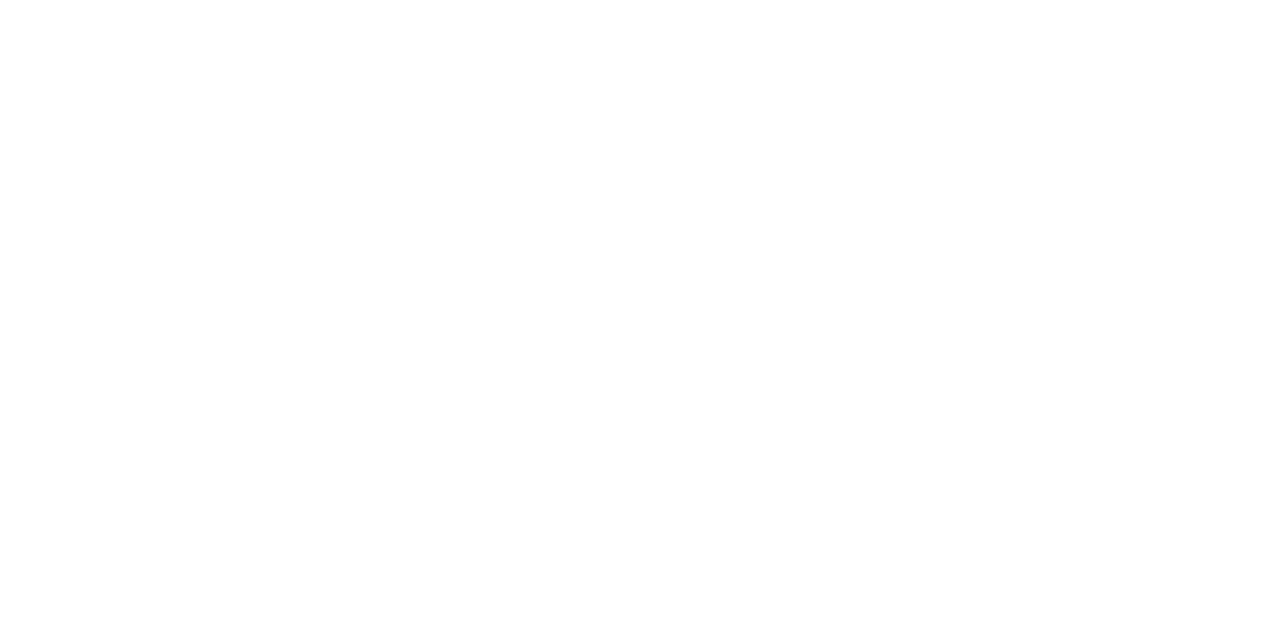
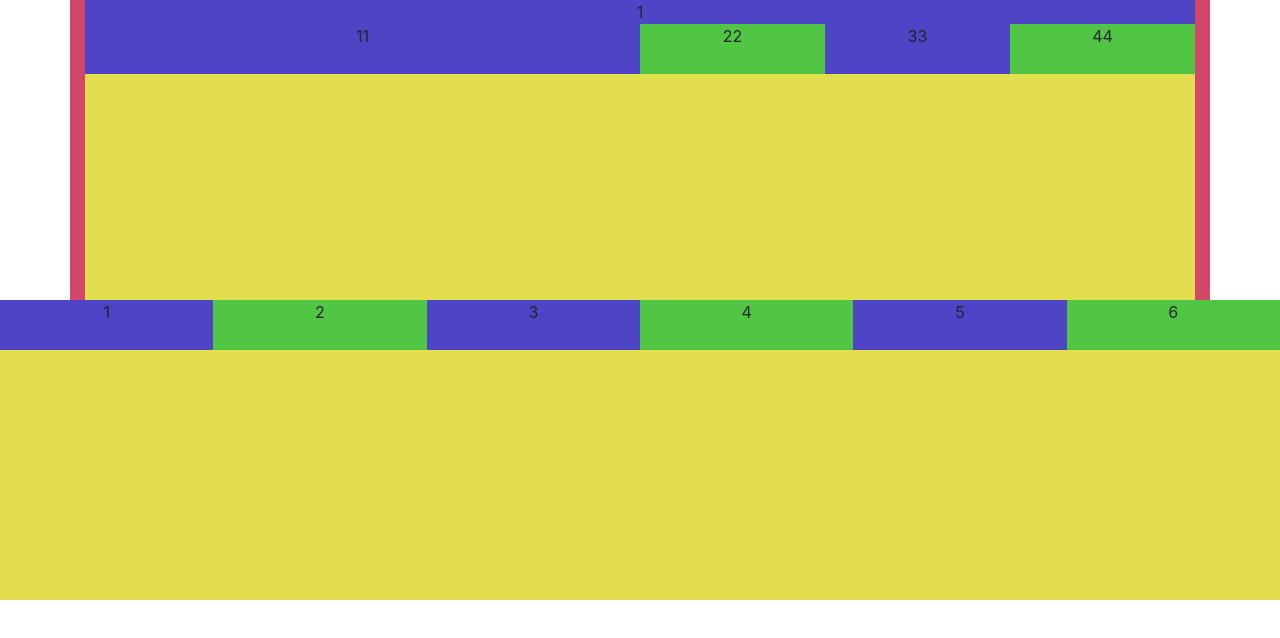
Before and after one commit to Tienam123/bootstrap-practice, a plain HTML site: page index.html in a window 1280 px wide. Drawn offline with nearby package versions, Linux system fonts and the light colour scheme.

Commit message:
Practice with row and cols

```diff
--- a/index.html
+++ b/index.html
@@ -1,10 +1,42 @@
-<!DOCTYPE html>
+<!doctype html>
 <html lang="en">
 <head>
     <meta charset="UTF-8">
-    <title>Title</title>
+    <meta name="viewport"
+          content="width=device-width, user-scalable=no, initial-scale=1.0, maximum-scale=1.0, minimum-scale=1.0">
+    <meta http-equiv="X-UA-Compatible" content="ie=edge">
+    <title>Bootstrap 4</title>
+    <link rel="stylesheet" href="bootstrap.min.css">
+    <link rel="stylesheet" href="./styles.css">
 </head>
 <body>
+<div class="container">
+<div class="row no-gutters">
+    <div class="col-12">1
+        <div class="row no-gutters">
+            <div class="col-6">11</div>
+            <div class="col">22</div>
+            <div class="col">33</div>
+            <div class="col">44</div>
+        </div>
+    </div>
+</div>
+</div>
+<div class="container-fluid">
+    <div class="row">
+        <div class="col">1</div>
+        <div class="col">2</div>
+        <div class="col">3</div>
+        <div class="col">4</div>
+        <div class="col">5</div>
+        <div class="col">6</div>
+    </div>
+</div>
 
+<script src="https://cdn.jsdelivr.net/npm/jquery@3.5.1/dist/jquery.slim.min.js" integrity="sha384-DfXdz2htPH0lsSSs5nCTpuj/zy4C+OGpamoFVy38MVBnE+IbbVYUew+OrCXaRkfj" crossorigin="anonymous"></script>
+<script src="https://cdn.jsdelivr.net/npm/popper.js@1.16.1/dist/umd/popper.min.js" integrity="sha384-9/reFTGAW83EW2RDu2S0VKaIzap3H66lZH81PoYlFhbGU+6BZp6G7niu735Sk7lN" crossorigin="anonymous"></script>
+<script src="https://cdn.jsdelivr.net/npm/bootstrap@4.6.2/dist/js/bootstrap.min.js" integrity="sha384-+sLIOodYLS7CIrQpBjl+C7nPvqq+FbNUBDunl/OZv93DB7Ln/533i8e/mZXLi/P+" crossorigin="anonymous"></script>
+<script src="./bootstrap.min.js"></script>
+<script src="./index.js"></script>
 </body>
 </html>
--- /dev/null
+++ b/styles.css
@@ -0,0 +1,20 @@
+.container {
+    background: #d34768;
+}
+
+.row {
+    background: #e3de4d;
+    height: 300px;
+}
+
+.row div {
+    text-align: center;
+    height: 50px;
+}
+.row div:nth-child(odd) {
+    background: #4e45c6;
+}
+
+.row div:nth-child(even) {
+    background: #51c645;
+}
```
Also changed, not shown: bootstrap.min.css (added), bootstrap.min.js (added), index.js (added).
